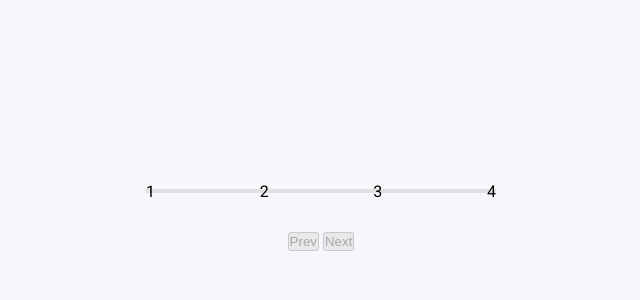
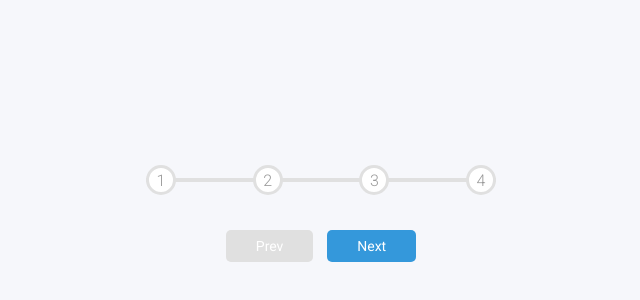
Before and after one commit to tdd3vlp/progress-bar, a plain HTML site: page index.html in a window 1280 px wide. Shown: the part 184-484 px from the top of the page, without its empty margins (319-959 px from the left). Drawn offline with Linux system fonts and the light colour scheme.

Commit message:
feat: add style

```diff
--- a/index.html
+++ b/index.html
@@ -18,7 +18,7 @@
         <div class="circle">4</div>
       </div>
       <button class="btn" id="prev" disabled>Prev</button>
-      <button class="btn" id="next" disabled>Next</button>
+      <button class="btn" id="next">Next</button>
     </div>
   </body>
 </html>
--- a/script.js
+++ b/script.js
@@ -0,0 +1,10 @@
+const progress = document.getElementById('progress');
+const prev = document.getElementById('prev');
+const next = document.getElementById('next');
+const circles = document.querySelectorAll('.circle');
+
+let currentActive = 1;
+
+next.addEventListener('click', () => {
+  currentActive++;
+});
--- a/style.css
+++ b/style.css
@@ -1,4 +1,9 @@
 @import url('https://fonts.googleapis.com/css2?family=Roboto:wght@100;300;400;500;700&display=swap');
+
+:root {
+  --line-border-fill: #3498db;
+  --line-border-empty: #e0e0e0;
+}
 
 * {
   margin: 0;
@@ -17,6 +22,7 @@ body {
   align-items: center;
 
   font-family: 'Roboto', sans-serif;
+  font-weight: 300;
 
   background-color: #f6f7fb;
 }
@@ -48,7 +54,7 @@ body {
   width: 100%;
   height: 4px;
 
-  background-color: #e0e0e0;
+  background-color: var(--line-border-empty);
 
   transform: translateY(-50%);
   transition: 0.4s ease;
@@ -64,11 +70,58 @@ body {
   width: 0%;
   height: 4px;
 
-  background-color: #3498db;
+  background-color: var(--line-border-fill);
 
   transform: translateY(-50%);
   transition: 0.4s ease;
 }
 
 .circle {
+  width: 30px;
+  height: 30px;
+
+  display: flex;
+  justify-content: center;
+  align-items: center;
+
+  background-color: white;
+  color: #999;
+
+  border: 3px solid var(--line-border-empty);
+  border-radius: 50%;
+
+  transition: 0.4s ease;
 }
+
+.circle:active {
+  border-color: var(--line-border-fill);
+}
+
+.btn {
+  margin: 5px;
+  padding: 8px 30px;
+
+  background-color: var(--line-border-fill);
+  color: white;
+
+  border: 0;
+  border-radius: 5px;
+
+  cursor: pointer;
+
+  font-family: inherit;
+  font-size: 14px;
+}
+
+.btn:active {
+  transform: scale(0.98);
+}
+
+.btn:focus {
+  outline: none;
+}
+
+.btn:disabled {
+  background-color: var(--line-border-empty);
+  cursor: not-allowed;
+}
```
